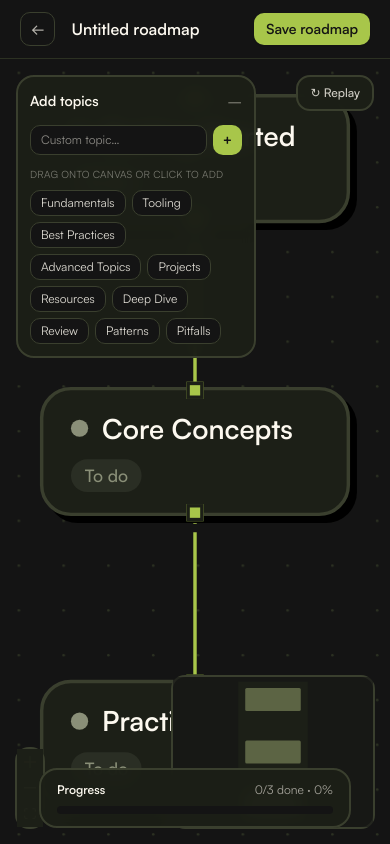
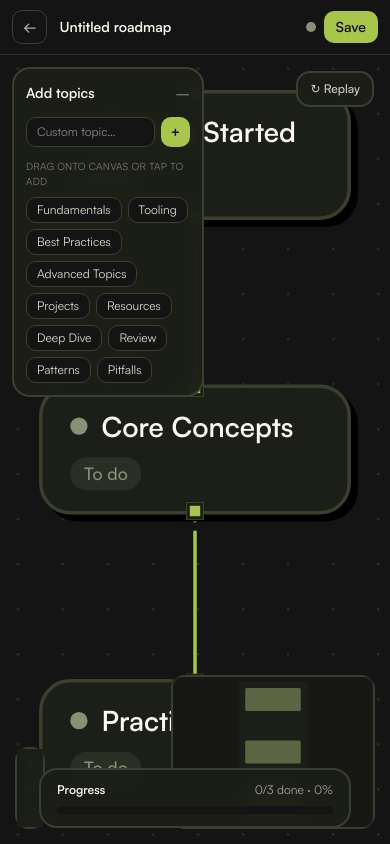
Before and after one commit to sreyashp07/MapYourRoad, a Next.js app: page /builder in a window 390 px wide. Built offline with nearby package versions, Linux system fonts and the light colour scheme; no server answers.

Commit message:
feat(responsive): mobile-friendly builder header + suggestion panel

```diff
--- a/src/app/builder/builder-client.tsx
+++ b/src/app/builder/builder-client.tsx
@@ -51,7 +51,6 @@ export function BuilderClient({
   const [pending, startTransition] = useTransition();
   const router = useRouter();
 
-  // poll the live graph for changes to flip to "unsaved"
   const lastSnapshot = useRef<string>("");
   useEffect(() => {
     const interval = setInterval(() => {
@@ -108,8 +107,8 @@ export function BuilderClient({
 
   return (
     <div className="flex h-screen flex-col bg-[#141414]">
-      <header className="flex shrink-0 items-center justify-between gap-4 border-b border-[#2c3122] px-5 py-3">
-        <div className="flex min-w-0 items-center gap-3">
+      <header className="flex shrink-0 items-center justify-between gap-2 border-b border-[#2c3122] px-3 py-2.5 sm:gap-4 sm:px-5 sm:py-3">
+        <div className="flex min-w-0 items-center gap-2 sm:gap-3">
           <Link
             href="/dashboard"
             className="font-display shrink-0 rounded-lg border border-[#3a3f2e] px-2.5 py-1.5 text-sm font-semibold text-[#fdf9f0]/70 transition hover:border-[#a8c64a] hover:text-[#fdf9f0]"
@@ -122,11 +121,11 @@ export function BuilderClient({
               setRoadmapTitle(e.target.value);
               setState("unsaved");
             }}
-            className="font-display max-w-xs min-w-0 truncate rounded-lg bg-transparent px-1 text-base font-semibold text-[#fdf9f0] transition outline-none hover:bg-[#1c1f17] focus:bg-[#1c1f17]"
+            className="font-display max-w-[42vw] min-w-0 truncate rounded-lg bg-transparent px-1 text-sm font-semibold text-[#fdf9f0] transition outline-none hover:bg-[#1c1f17] focus:bg-[#1c1f17] sm:max-w-xs sm:text-base"
           />
         </div>
 
-        <div className="flex items-center gap-4">
+        <div className="flex items-center gap-2 sm:gap-4">
           <span className="hidden items-center gap-2 sm:flex">
             <span
               className="h-2 w-2 rounded-full transition-colors"
@@ -134,7 +133,13 @@ export function BuilderClient({
             />
             <span className="text-xs text-[#fdf9f0]/55">{indicator.label}</span>
           </span>
-          <span className="hidden text-xs text-[#fdf9f0]/35 md:inline">
+          {/* mobile: dot only */}
+          <span
+            className="h-2.5 w-2.5 rounded-full sm:hidden"
+            style={{ backgroundColor: indicator.dot }}
+            title={indicator.label}
+          />
+          <span className="hidden text-xs text-[#fdf9f0]/35 lg:inline">
             {userName}
           </span>
           <Button
@@ -143,11 +148,7 @@ export function BuilderClient({
             size="sm"
             className="rounded-lg bg-[#a8c64a] font-semibold text-[#141414] hover:bg-[#b6d94f]"
           >
-            {state === "saving"
-              ? "Saving…"
-              : savedId
-                ? "Save changes"
-                : "Save roadmap"}
+            {state === "saving" ? "Saving…" : savedId ? "Save" : "Save"}
           </Button>
         </div>
       </header>
--- a/src/features/canvas/suggestion-panel.tsx
+++ b/src/features/canvas/suggestion-panel.tsx
@@ -24,7 +24,7 @@ export function SuggestionPanel({
   };
 
   return (
-    <div className="absolute top-4 left-4 z-10 w-60">
+    <div className="absolute top-3 left-3 z-10 w-48 sm:top-4 sm:left-4 sm:w-60">
       <div className="rounded-2xl border-2 border-[#3a3f2e] bg-[#1c1f17]/95 p-3 backdrop-blur">
         <button
           onClick={() => setOpen((o) => !o)}
@@ -55,10 +55,10 @@ export function SuggestionPanel({
             </div>
 
             <p className="mt-3 text-[10px] tracking-wide text-[#fdf9f0]/40 uppercase">
-              Drag onto canvas or click to add
+              Drag onto canvas or tap to add
             </p>
 
-            <div className="mt-2 flex max-h-[320px] flex-wrap gap-1.5 overflow-y-auto">
+            <div className="mt-2 flex max-h-[260px] flex-wrap gap-1.5 overflow-y-auto sm:max-h-[320px]">
               {suggestions.map((s) => (
                 <button
                   key={s}
```
